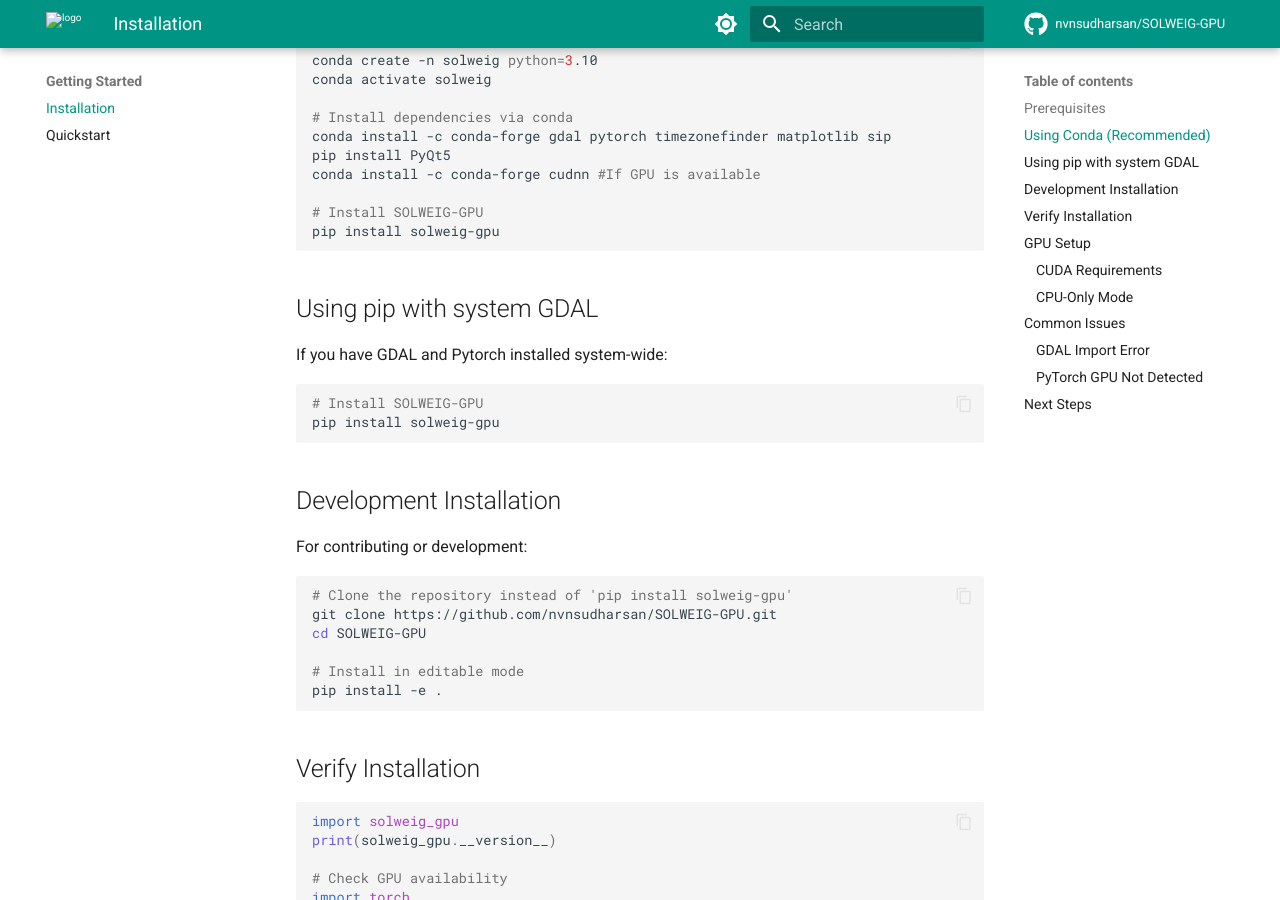
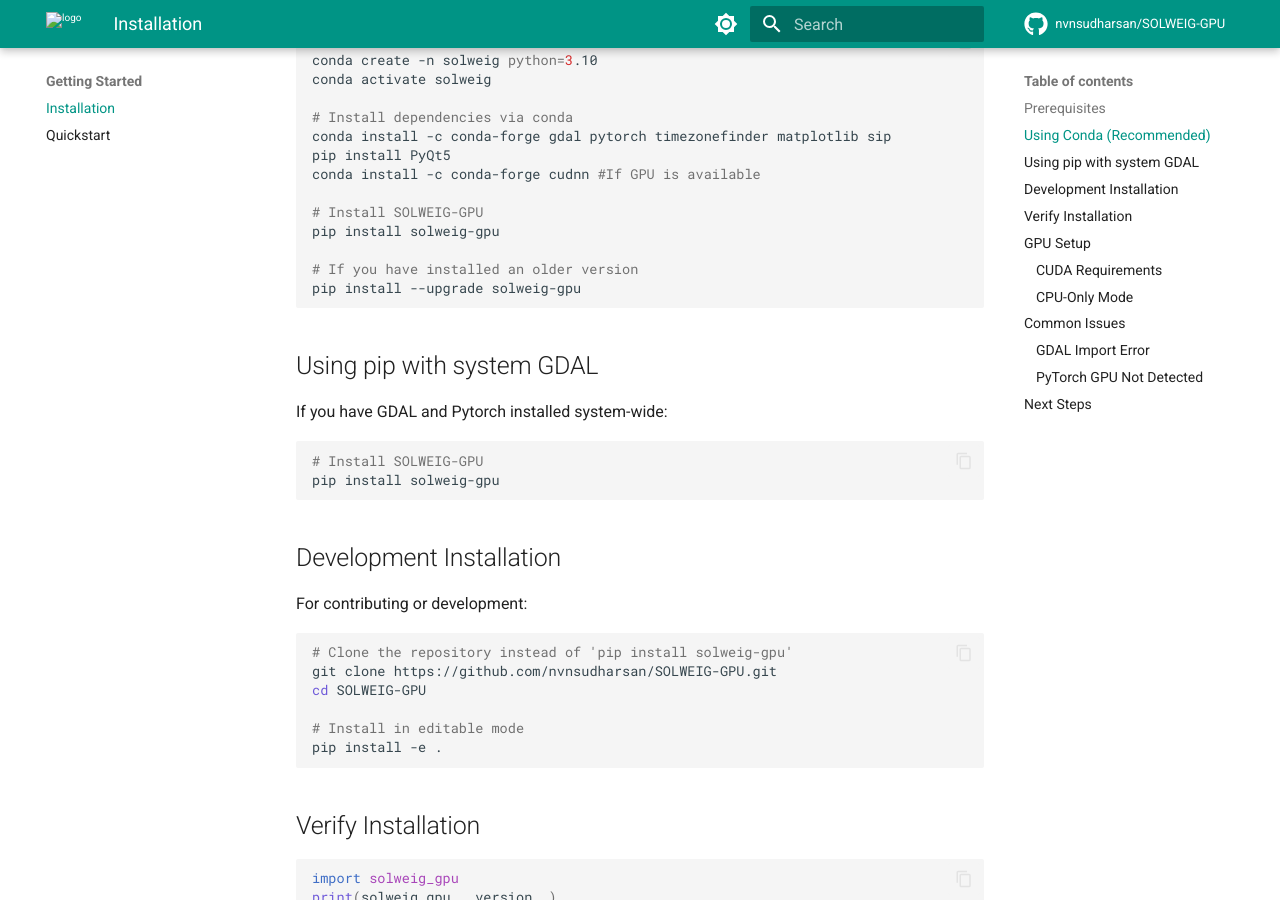
Before and after one commit to nvnsudharsan/SOLWEIG-GPU, an MkDocs documentation site: the page built from docs/installation.md, in a window 1280 px wide and 900 px high, scrolled down 483 px. Built offline with MkDocs 1.6.1 and Material for MkDocs 9.7.7, drawn with Linux system fonts in a browser that asks for light colours; comment, search, counter and statistics services are not loaded; the version menu is left out.

Commit message:
Add upgrade instruction for solweig-gpu
Added upgrade command for older solweig-gpu versions.

````diff
--- a/docs/installation.md
+++ b/docs/installation.md
@@ -22,6 +22,9 @@ conda install -c conda-forge cudnn #If GPU is available
 
 # Install SOLWEIG-GPU
 pip install solweig-gpu
+
+# If you have installed an older version
+pip install --upgrade solweig-gpu
 ```
 
 ## Using pip with system GDAL
````
